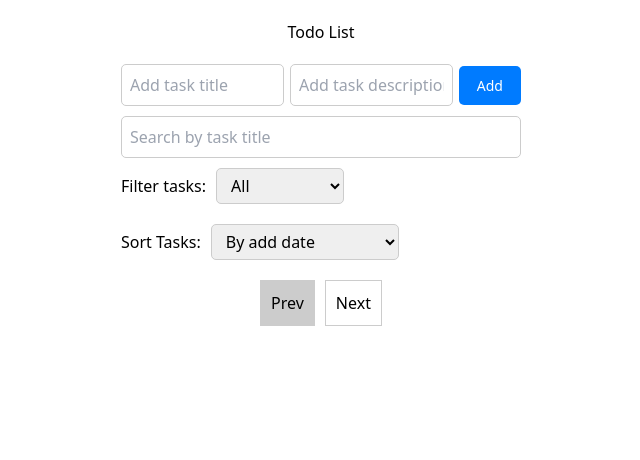
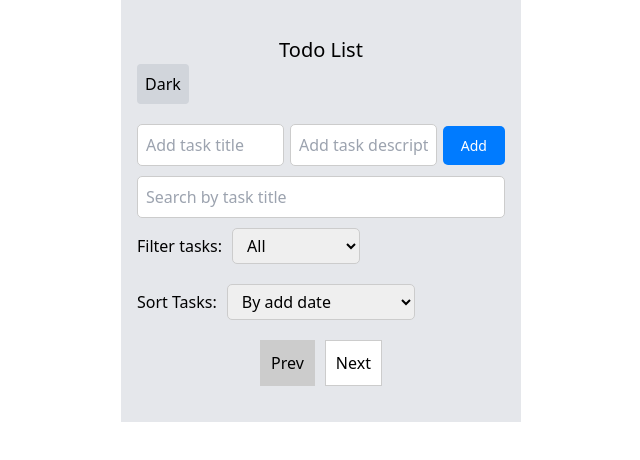
Before and after one commit to IvanPolukhin/react-todo, a React (Create React App) app: page / in a window 1280 px wide. Shown: the top 460 px of the page, without its empty margins (319-959 px from the left). Built offline with nearby package versions, Linux system fonts and the light colour scheme.

Commit message:
feat: theme toggle with localStorage support

```diff
--- a/src/App.js
+++ b/src/App.js
@@ -3,6 +3,7 @@ import TodoForm from './components/TodoForm/TodoForm';
 import TodoList from './components/TodoList/TodoList';
 import TodoFilter from './components/TodoFilter/TodoFilter';
 import TodoPagination from './components/TodoPagination/TodoPagination';
+import TodoTheme from './components/TodoTheme/TodoTheme';
 import useApp from './hooks/useApp';
 import './styles/App.css';
 import './assets/tailwind.css';
@@ -30,11 +31,14 @@ function App() {
     handleSortOrderChange,
     handleSearchTermChange,
     handlePageClick,
+    isDarkMode,
+    toggleTheme,
   ] = useApp();
 
   return (
-    <div className="App">
-      <h1>Todo List</h1>
+    <div className="App p-4 bg-gray-200 dark:bg-gray-800 text-black dark:text-white">
+      <h1 className="text-xl">Todo List</h1>
+      <TodoTheme isDarkMode={isDarkMode} toggleTheme={toggleTheme} />
       <TodoForm onAdd={addTodo} />
       <TodoFilter
         filter={filter}
--- /dev/null
+++ b/src/components/TodoTheme/TodoTheme.jsx
@@ -0,0 +1,14 @@
+import React from 'react';
+
+const TodoTheme = ({ isDarkMode, toggleTheme }) => {
+  return (
+    <button
+      onClick={toggleTheme}
+      className="p-2 bg-gray-300 dark:bg-gray-700 text-black dark:text-white rounded"
+    >
+      {isDarkMode ? 'Ligth' : 'Dark'}
+    </button>
+  );
+};
+
+export default TodoTheme;
--- a/src/hooks/useApp.js
+++ b/src/hooks/useApp.js
@@ -1,6 +1,7 @@
 import useTodos from './useTodos';
 import useFilter from './useFilter';
 import usePagination from './usePagination';
+import useTheme from './useTheme';
 
 const useApp = () => {
   const [todos, addTodo, toggleTodo, deleteTodo, editTodo] = useTodos();
@@ -28,6 +29,8 @@ const useApp = () => {
     handlePageClick,
   ] = usePagination(sortedTodos, itemsPage);
 
+  const { isDarkMode, toggleTheme } = useTheme();
+
   return [
     addTodo,
     toggleTodo,
@@ -50,6 +53,8 @@ const useApp = () => {
     handleSortOrderChange,
     handleSearchTermChange,
     handlePageClick,
+    isDarkMode,
+    toggleTheme,
   ];
 };
 
--- /dev/null
+++ b/src/hooks/useTheme.js
@@ -0,0 +1,32 @@
+import { useEffect, useState } from 'react';
+
+const useTheme = () => {
+  const [isDarkMode, setIsDarkMode] = useState(() => {
+    const storedTheme = localStorage.getItem('theme');
+    return storedTheme === 'dark';
+  });
+
+  useEffect(() => {
+    if (isDarkMode) {
+      document.documentElement.classList.add('dark');
+    } else {
+      document.documentElement.classList.remove('dark');
+    }
+  }, [isDarkMode]);
+
+  const toggleTheme = () => {
+    if (isDarkMode) {
+      document.documentElement.classList.remove('dark');
+      localStorage.setItem('theme', 'ligth');
+      setIsDarkMode(false);
+    } else {
+      document.documentElement.classList.add('dark');
+      localStorage.setItem('theme', 'dark');
+      setIsDarkMode(true);
+    }
+  };
+
+  return { isDarkMode, toggleTheme };
+};
+
+export default useTheme;
--- a/tailwind.config.js
+++ b/tailwind.config.js
@@ -1,5 +1,6 @@
 /** @type {import('tailwindcss').Config} */
 module.exports = {
+  darkMode: 'class',
   content: ['./src/**/*.{js,jsx,ts,tsx}'],
   theme: {
     extend: {},
```
Also changed, not shown: src/components/TodoTheme/TodoTheme.css (added).
